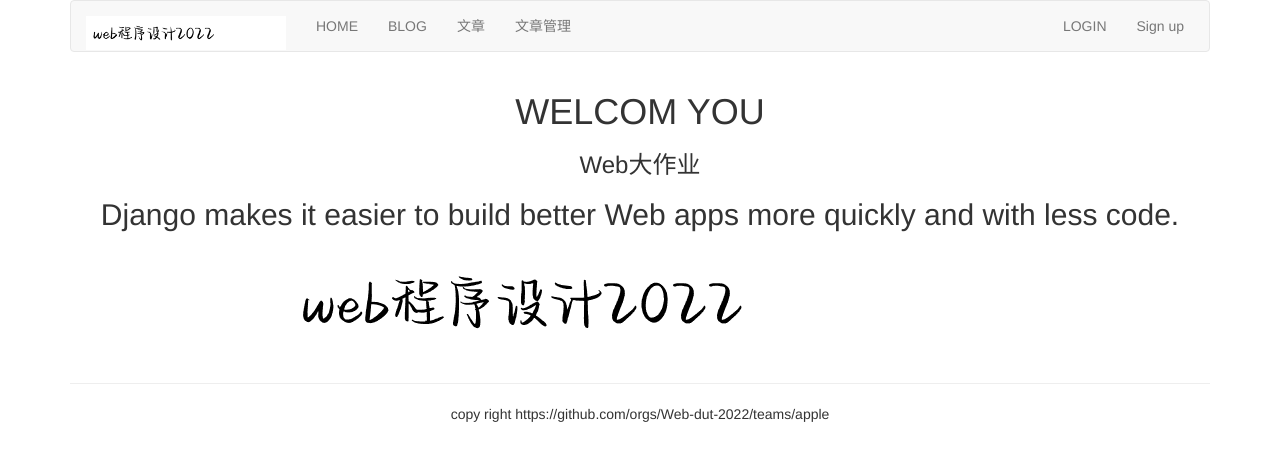
After one commit to Web-dut-2022/final-project-apple, a Django app: page / in a window 1280 px wide. The commit adds this page. Shown: the top 461 px of the page. Run offline with Django 4.2, Linux system fonts and the light colour scheme; some libraries are stand-ins or nearby versions.

Commit message:
项目完成

```diff
--- a/mysite/account/views.py
+++ b/mysite/account/views.py
@@ -7,6 +7,7 @@ from .forms import LoginForm, UserInfoForm,UserForm
 from .forms import LoginForm,RegistrationForm
 from django.contrib.auth.decorators import login_required
 from .models import  UserInfo
+from django.urls import reverse
 
 def user_login(request):
     if request.method == "POST":
@@ -33,8 +34,8 @@ def register(request):
             new_user = user_form.save(commit=False)
             new_user.set_password(user_form.cleaned_data['password'])
             new_user.save()
-            return HttpResponse("successfully")
-            #return HttpResponseRedirect(reverse("account:user_login"))
+            #return HttpResponse("successfully")
+            return HttpResponseRedirect(reverse("account:user_login"))
         else:
             return HttpResponse("sorry, your can not register.")
     else:
--- a/mysite/mysite/settings.py
+++ b/mysite/mysite/settings.py
@@ -130,7 +130,7 @@ STATICFILES_DIRS = (os.path.join(BASE_DIR,'static'),)
 
 DEFAULT_AUTO_FIELD = 'django.db.models.BigAutoField'
 
-LOGIN_REDIRECT_URL = '/blog/'
+LOGIN_REDIRECT_URL = '/home/'
 LOGIN_URL = '/account/login/'
 
 # 固定写法设置Email引擎
--- a/mysite/mysite/urls.py
+++ b/mysite/mysite/urls.py
@@ -15,7 +15,7 @@ Including another URLconf
 """
 from django.contrib import admin
 from django.urls import path,include
-
+from django.views.generic import TemplateView
 
 urlpatterns = [
     #url(r'^admin/',admin.site.urls),
@@ -24,4 +24,6 @@ urlpatterns = [
     path('blog/',include(('blog.urls', 'blog'),namespace='blog')),
     path('account/',include(('account.urls','account'),namespace='account')),
     path('article/',include('article.urls',namespace='article')),
+    path('home/', TemplateView.as_view(template_name="home.html"), name='home'),
+    path('', TemplateView.as_view(template_name="home.html"), name='home1'),
 ]
--- a/mysite/templates/article/header.html
+++ b/mysite/templates/article/header.html
@@ -6,11 +6,11 @@
         </div>
         <div>
             <ul class="nav navbar-nav" role="tablist">
-                <li><a href="{% url 'article:article_column' %}">文章管理</a></li>
+               <!-- <li><a href="{% url 'article:article_column' %}">文章管理</a></li> -->
             </ul>
             <ul class="nav navbar-nav navbar-right" style="margin-right:10px">
                 <li><a href="{% url 'blog:blog_title' %}">网站首页</a></li>
-                <li><span>{{ user.username }}</li>
+
                 <li><a href="{% url 'account:user_logout' %}">Logout</a></li>
             </ul>
         </div>
--- a/mysite/templates/header.html
+++ b/mysite/templates/header.html
@@ -8,8 +8,10 @@
         </div>
         <div>
             <ul class="nav navbar-nav" role="navigation">
+                <li><a href="{% url 'home' %}">HOME</a></li>
                 <li><a href="{% url 'blog:blog_title' %}">BLOG</a></li>
                 <li><a href= "{% url 'article:article_titles' %}">文章</a></li>
+                <li><a href="{% url 'article:article_column' %}">文章管理</a></li>
             </ul>
             <ul class="nav navbar-nav navbar-right" style="margin-right: 10px">
                 {% if user.is_authenticated %}
@@ -28,6 +30,7 @@
                 <li><a href="{% url 'account:user_logout' %}">Logout</a></li>
                 {% else %}
                <li><a href="{% url 'account:user_login' %}">LOGIN</a></li>
+               <li><a href="{% url 'account:user_register' %}">Sign up</a></li>
                {% endif %}
             </ul>
         </div>
--- /dev/null
+++ b/mysite/templates/home.html
@@ -0,0 +1,12 @@
+{% extends "base.html" %}
+{% block title %}Home page{% endblock %}
+{% block content %}
+<div class="text-center">
+    <h1>WELCOM YOU</h1>
+    <h3>Web大作业</h3>
+    <h2>Django makes it easier to build better Web apps more quickly and with less
+code.</h2>
+    {% load static %}
+    <img src="{% static 'images/logo.png' %}">
+</div>
+{% endblock %}
```
Also changed, not shown: mysite/db.sqlite3.
